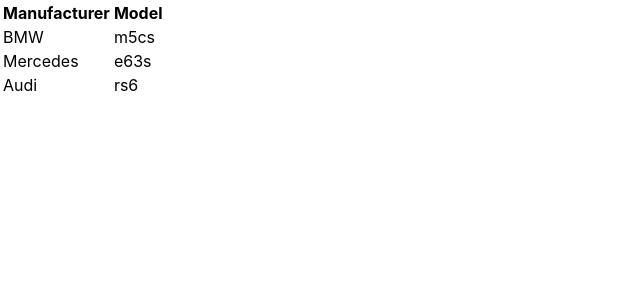
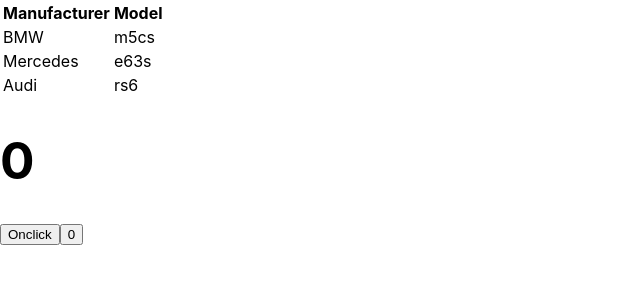
Before and after one commit to Uladzislau25/tests, a React (Vite) app: page / in a window 1280 px wide. Shown: the top 300 px of the page, without its empty margins (0-640 px from the left). Built offline with nearby package versions, Linux system fonts and the light colour scheme.

Commit message:
feat: add useState

```diff
--- a/src/App.tsx
+++ b/src/App.tsx
@@ -1,17 +1,34 @@
 import './App.css'
 import {Table} from "./Table.tsx";
+import {useState} from "react";
 
 function App() {
-  const topCars = [
-    { manufacturer: 'BMW', model: 'm5cs' },
-    { manufacturer: 'Mercedes', model: 'e63s' },
-    { manufacturer: 'Audi', model: 'rs6' },
-  ]
-  return(
-      <div>
-        <Table cars={topCars} />
-      </div>
-  )
+    const topCars = [
+        {manufacturer: 'BMW', model: 'm5cs'},
+        {manufacturer: 'Mercedes', model: 'e63s'},
+        {manufacturer: 'Audi', model: 'rs6'},
+    ]
+
+    let [a, setA] = useState(0);
+
+    const OnclickFunction = () => {
+        setA(++a);
+    }
+    const OnclickFunction1 = () => {
+        setA(a = 0);
+    }
+
+    return (
+        <div>
+            <Table cars={topCars}/>
+
+
+            <h1>{a}</h1>
+            <button onClick={OnclickFunction}>Onclick</button>
+            <button onClick={OnclickFunction1}>0</button>
+        </div>
+
+    )
 }
 
 export default App
```
